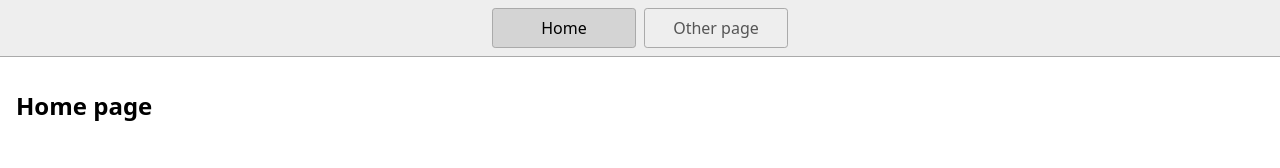
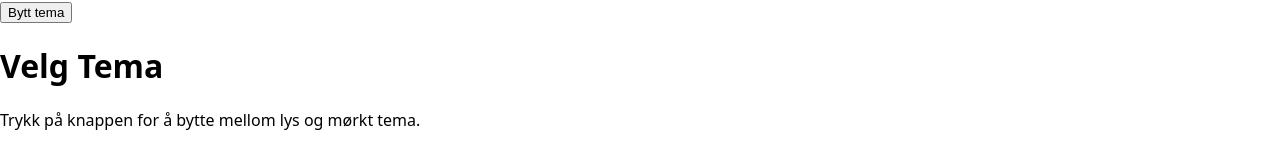
Before and after one commit to Ronjasolberg/Grunnleggende-Javascript-, a website: page index.html in a window 1280 px wide. Drawn offline with Linux system fonts and the light colour scheme.

Commit message:
light-theme and dark-theme implementation

```diff
--- a/index.html
+++ b/index.html
@@ -1,19 +1,15 @@
 <!DOCTYPE html>
 <html lang="en">
   <head>
-    <title>Home</title>
+    <title>Theme Switcher</title>
     <meta charset="UTF-8" />
     <meta name="viewport" content="width=device-width" />
     <link rel="stylesheet" href="styles.css" />
     <script type="module" src="script.js"></script>
   </head>
-  <body>
-    <nav>
-      <a href="/" aria-current="page">Home</a>
-      <a href="/page2.html">Other page</a>
-    </nav>
-    <main>
-      <h1>Home page</h1>
-    </main>
+  <body class="light-theme">
+    <button id="theme-switcher">Bytt tema</button>
+    <h1>Velg Tema</h1>
+    <p>Trykk på knappen for å bytte mellom lys og mørkt tema.</p>
   </body>
 </html>
--- a/script.js
+++ b/script.js
@@ -1 +1,13 @@
-console.log('Hello!');
+//hent knappen og body-elementet
+const themeSwitcher = document.getElementById("theme-switcher");
+const body = document.body;
+
+//Funksjoner som bytter tema
+function toggleTheme () {
+    //Bytt mellom lys og mørk tema
+    body.classList.toggle("light-theme");
+    body.classList.toggle("dark-theme");
+}
+
+//Event listener på knappen
+themeSwitcher.addEventListener("click", toggleTheme);
--- a/styles.css
+++ b/styles.css
@@ -9,38 +9,12 @@ body {
   background-color: white;
 }
 
-nav {
-  display: flex;
-  flex-wrap: wrap;
-  align-items: center;
-  justify-content: center;
-  padding: 0.5rem;
-  gap: 0.5rem;
-  border-bottom: solid 1px #aaa;
-  background-color: #eee;
+.light-theme {
+  background-color: #ffffff;
+  color: #000000;
 }
 
-nav a {
-  display: inline-block;
-  min-width: 9rem;
-  padding: 0.5rem;
-  border-radius: 0.2rem;
-  border: solid 1px #aaa;
-  text-align: center;
-  text-decoration: none;
-  color: #555;
+.dark-theme {
+  background-color: #333333;
+  color: #ffffff;
 }
-
-nav a[aria-current='page'] {
-  color: #000;
-  background-color: #d4d4d4;
-}
-
-main {
-  padding: 1rem;
-}
-
-h1 {
-  font-weight: bold;
-  font-size: 1.5rem;
-}
```
Also changed, not shown: page2.html (deleted, +0 -19 lines), 1 other file.
